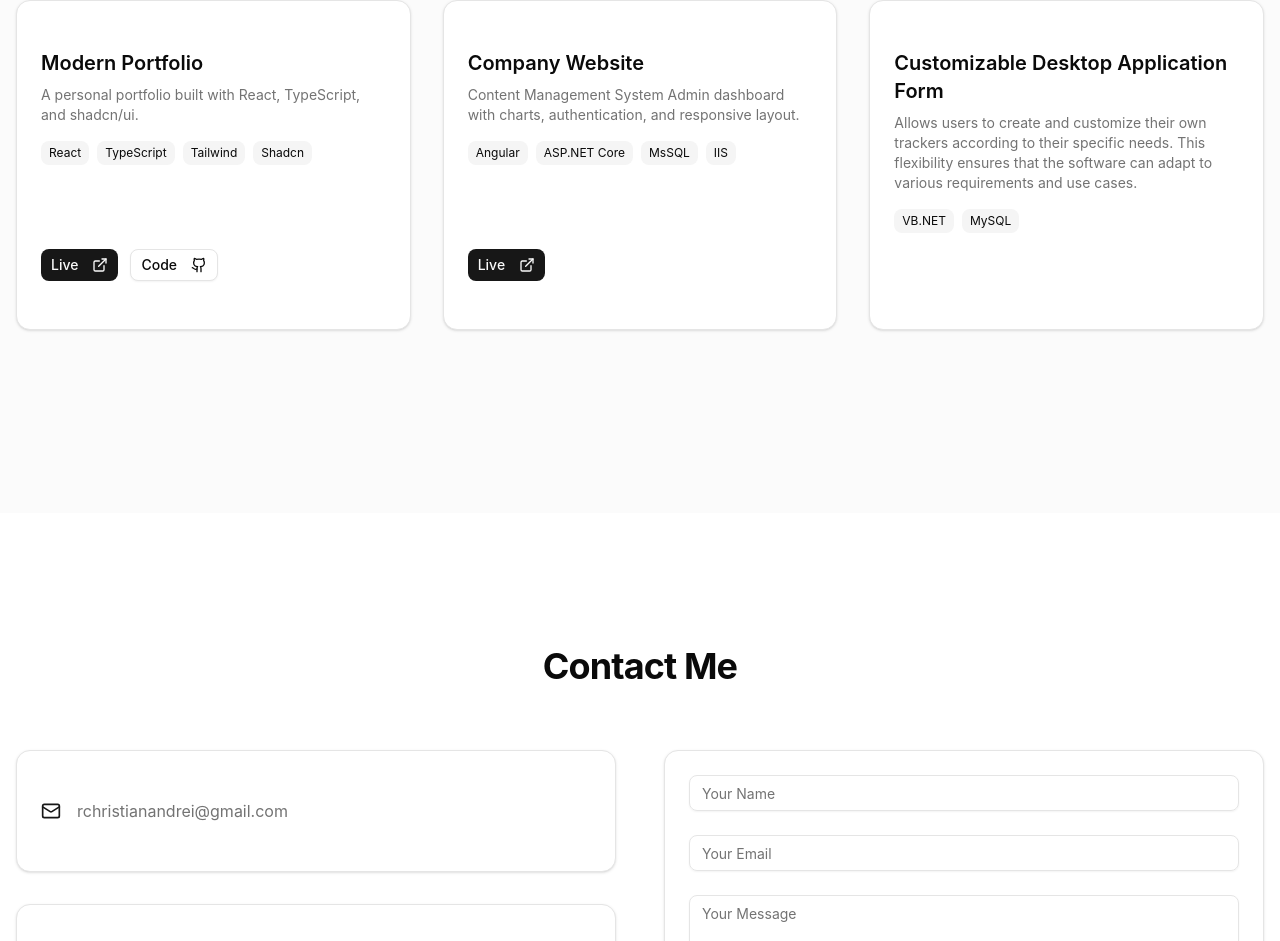
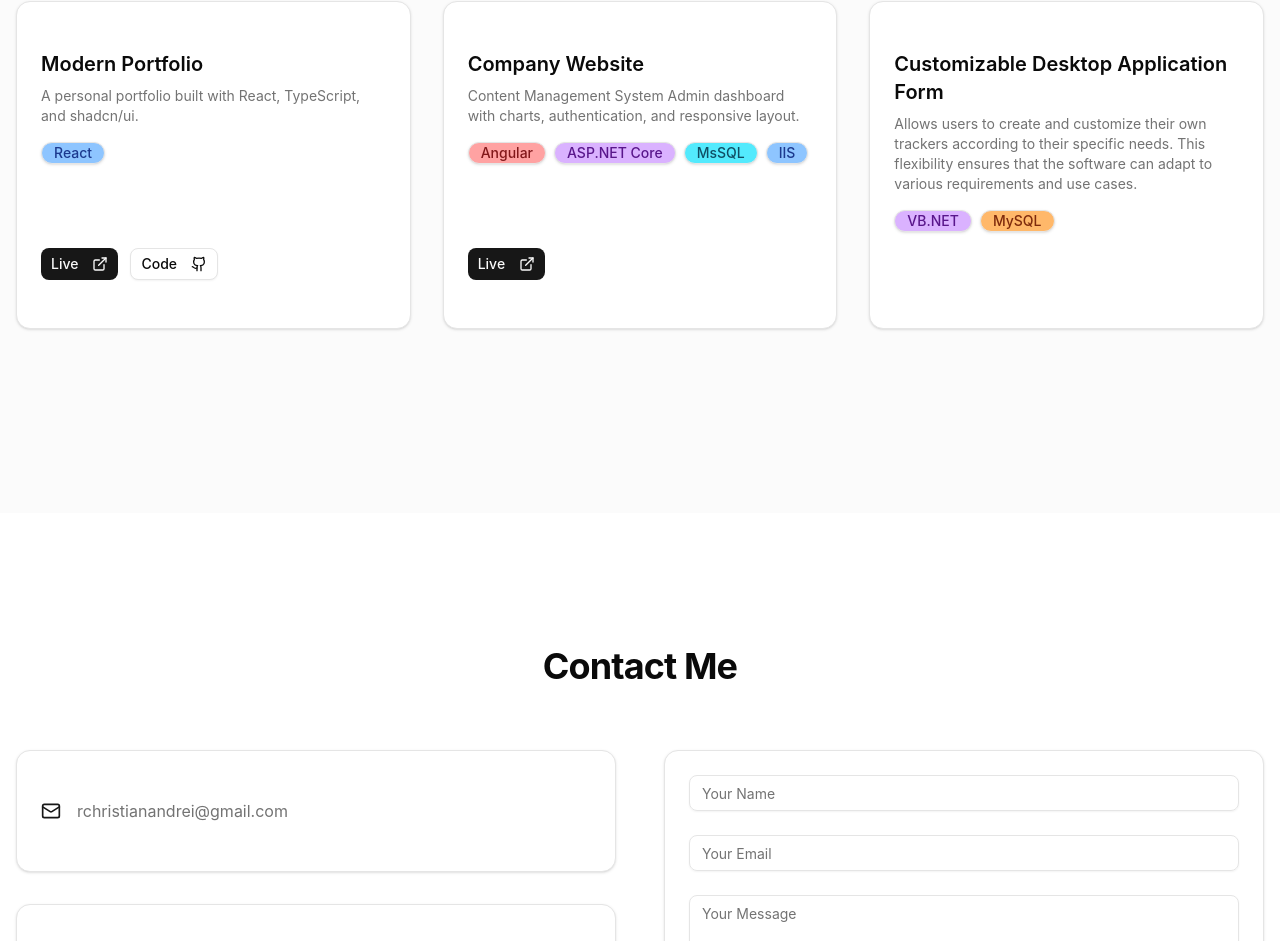
Before and after one commit to rchristianandrei/React-Portfolio, a React (Vite) app: page / in a window 1280 px wide. Shown: the part 2687-3628 px from the top of the page. Built offline with nearby package versions, Linux system fonts and the light colour scheme.

Commit message:
tech badge on projects

```diff
--- a/src/components/Projects.tsx
+++ b/src/components/Projects.tsx
@@ -1,12 +1,20 @@
 import { Card, CardContent, CardFooter } from "@/components/ui/card";
 import { Button } from "@/components/ui/button";
 import { ExternalLink, Github } from "lucide-react";
+import type { JSX } from "react";
+import { ReactBadge } from "@/components/badges/react";
+import { AngularBadge } from "@/components/badges/Angular";
+import { AspNetCoreBadge } from "@/components/badges/AspNetCore";
+import { MsSqlBadge } from "@/components/badges/MsSql";
+import { VbNetBadge } from "@/components/badges/VbNet";
+import { MySqlBadge } from "@/components/badges/MySql";
+import { IisBadge } from "./badges/Iis";
 
 type Project = {
   title: string;
   description: string;
   image?: string;
-  tech: string[];
+  tech: JSX.Element[];
   live?: string;
   github?: string;
 };
@@ -16,25 +24,27 @@ const projects: Project[] = [
     title: "Modern Portfolio",
     description:
       "A personal portfolio built with React, TypeScript, and shadcn/ui.",
-    image: "/project1.jpg",
-    tech: ["React", "TypeScript", "Tailwind", "Shadcn"],
+    tech: [<ReactBadge key="React" />],
     live: "https://andreireyesportfolio.netlify.app/#",
-    github: "#",
+    github: "https://github.com/rchristianandrei/React-Portfolio",
   },
   {
     title: "Company Website",
     description:
       "Content Management System Admin dashboard with charts, authentication, and responsive layout.",
-    image: "/project2.jpg",
-    tech: ["Angular", "ASP.NET Core", "MsSQL", "IIS"],
+    tech: [
+      <AngularBadge key="Angular" />,
+      <AspNetCoreBadge key="ASP.NET Core" />,
+      <MsSqlBadge key="MsSQL" />,
+      <IisBadge key="IIS" />,
+    ],
     live: "https://sscgi.com",
   },
   {
     title: "Customizable Desktop Application Form",
     description:
       "Allows users to create and customize their own trackers according to their specific needs. This flexibility ensures that the software can adapt to various requirements and use cases.",
-    image: "/project3.jpg",
-    tech: ["VB.NET", "MySQL"],
+    tech: [<VbNetBadge key="VB.NET" />, <MySqlBadge key="MySQL" />],
   },
 ];
 
@@ -65,16 +75,7 @@ export const Projects = () => {
                 </p>
 
                 {/* Tech Stack */}
-                <div className="mt-4 flex flex-wrap gap-2">
-                  {project.tech.map((tech) => (
-                    <span
-                      key={tech}
-                      className="px-2 py-1 text-xs rounded-md bg-muted"
-                    >
-                      {tech}
-                    </span>
-                  ))}
-                </div>
+                <div className="mt-4 flex flex-wrap gap-2">{project.tech}</div>
               </CardContent>
 
               {/* Buttons */}
--- /dev/null
+++ b/src/components/badges/Iis.tsx
@@ -0,0 +1,5 @@
+import { TechBadge } from "@/components/badges/TechBadge";
+
+export const IisBadge = () => {
+  return <TechBadge tech="IIS" className="bg-blue-300 text-blue-900" />;
+};
```
